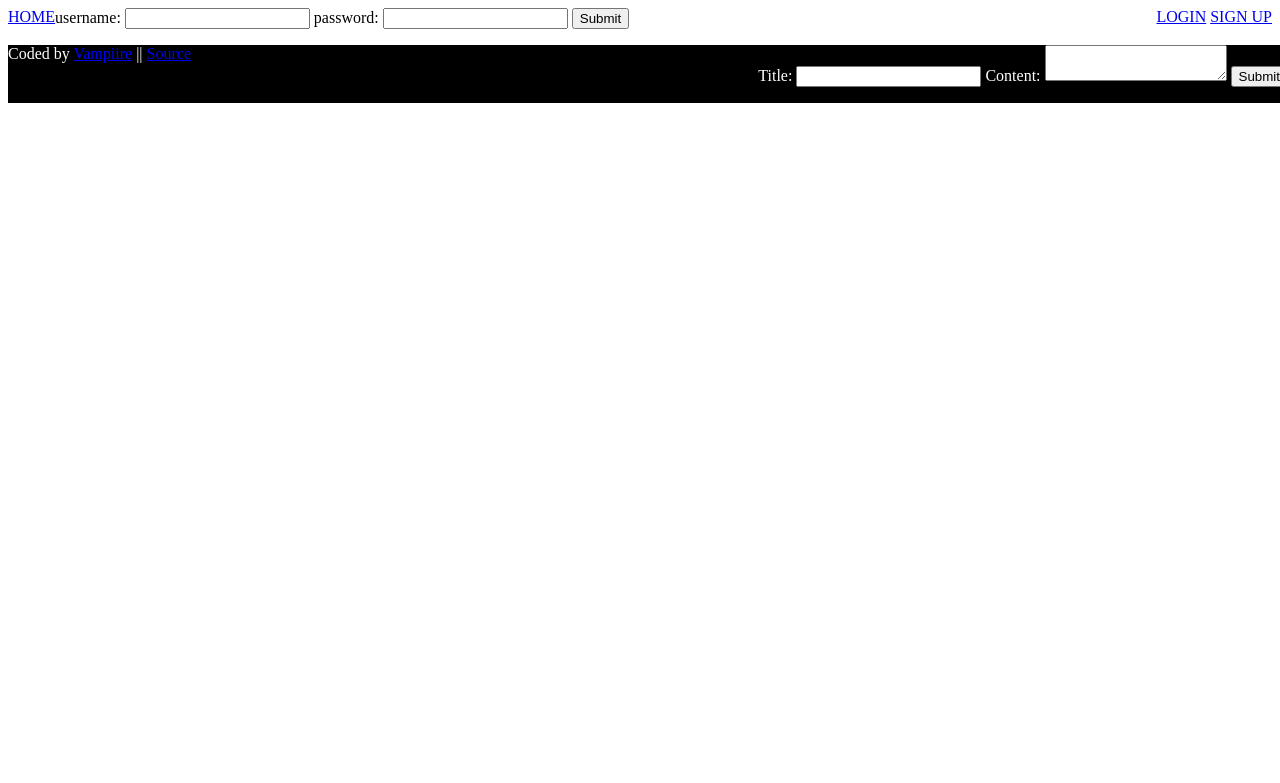
After one commit to the-vampiire/blogz, a Flask app: page /login in a window 1280 px wide. The commit adds this page. Shown: the top 783 px of the page. Run offline with Flask 2, Linux system fonts and the light colour scheme.

Commit message:
added signup, login, logout routes and handlers
improved previous routes to handle logged in users

```diff
--- /dev/null
+++ b/app/routes/login.py
@@ -0,0 +1,31 @@
+from flask import Blueprint, render_template, request, redirect, session, flash
+from app import db_session
+from app.models.user import User
+from app.models.blog import Blog
+
+login = Blueprint('login', __name__)
+
+@login.route('/login', methods = ['GET', 'POST'])
+def login_page():
+  if request.method == 'GET':
+    if 'logged_in' not in session: return render_template('login.html')
+    return redirect('/')
+
+  username = request.form['username']
+  password = request.form['password']
+
+  user = User.query.filter_by(username=username).first()
+
+  if not user:
+    flash('No user found with that username. Signup for a new account')
+    return redirect('/signup')
+
+  if not user.check_password(password):
+    return render_template('login.html', auth_error="Invalid credentials")
+
+  # create session
+  session['logged_in'] = True
+  session['username'] = user.username
+  session['user_id'] = user.id
+
+  return redirect('/')
--- /dev/null
+++ b/app/static/styles/styles.css
@@ -0,0 +1,23 @@
+#navigation {
+  position: relative;
+  float: left
+}
+
+#authentication {
+  position: relative;
+  float: right
+}
+
+#new_blog {
+  background-color: black;
+  position: relative;
+  float: right;
+}
+
+footer {
+  z-index: 10;
+  color: white;
+  position: fixed;
+  width: 100%;
+  background-color: black;
+}
--- a/app/templates/base.html
+++ b/app/templates/base.html
@@ -0,0 +1,43 @@
+<header>
+  {% block header %}
+  {% endblock %}
+  <link href="{{ url_for('static', filename='./styles/styles.css') }}" rel="stylesheet">
+  <title>{% block title %}{% endblock %}</title>
+</header>
+<body>
+  <nav>
+    <span id="navigation">
+      <a href='/'>HOME</a>
+      {% if user %}
+        <a href='/user/{{ user.id }}'>{{ user.username }}</a>
+      {% endif %}
+    </span>
+    <span id="authentication">
+      {% if user %}
+        <a href='/logout'>LOGOUT</a>
+      {% else %}
+        <a href='/login'>LOGIN</a>
+        <a href='/signup'>SIGN UP</a>
+      {% endif %}
+    </span>
+  </nav>
+
+  {% block body %}
+  {% endblock %}
+
+  <footer>
+    Coded by <a href="https://github.com/the-vampiire">Vampiire</a> || <a href="https://github.com/the-vampiire/blogz" >Source</a>
+    <div id="new_blog">
+      <form action='new_blog' method="POST">
+        <label>
+          Title: <input type="text" name="title" required>
+        </label>
+        <label>
+          Content:
+          <textarea type="text" name="body" required></textarea>
+        </label>
+        <input type="submit" name="Submit">
+      </form>
+    </div>
+  </footer>
+</body>
--- a/app/templates/index.html
+++ b/app/templates/index.html
@@ -1,4 +1,8 @@
+{% extends "base.html" %}
+{% block title %} All Blogs {% endblock %}
+{% block body %}
   {% if users %}
+  <h2 style="padding-top: 50px;">USERS</h2>
     <ul>
       {% for user in users %}
         <li>
@@ -11,6 +15,7 @@
   {% endif %}
 
   {% if blogs %}
+  <h2>BLOGS</h2>
     <ul>
       {% for blog in blogs %}
         <li>
@@ -21,3 +26,4 @@
   {% else %}
     <p>No blog posts</p>
   {% endif %}
+{% endblock %}
--- /dev/null
+++ b/app/templates/login.html
@@ -0,0 +1,13 @@
+{% extends "base.html" %}
+{% block title %} Log In {% endblock %}
+{% block body %}
+  <form action='/login' method="POST">
+    <label>
+      username: <input type="text" name="username">
+    </label>
+    <label>
+      password: <input type="password" name="password">
+    </label>
+    <input type="submit" name="Log In">
+  </form>
+{% endblock %}
--- a/app/templates/new_user.html
+++ b/app/templates/signup.html
@@ -8,7 +8,7 @@
   {% endif %}
 {% endwith %}
 
-<form action='/new_user' method="POST">
+<form action='/signup' method="POST">
   <label>
       Username:
       <input type="text" name="username" {% if username %} value="{{ username }}" {% endif %} required>
@@ -28,5 +28,5 @@
       Email:
       <input type="text" name="email" {% if email %} value="{{ email }}" {% endif %}>
   </label>
-  <input type="submit" name="Submit">
+  <input type="submit" name="Sign Up">
 </form>
```
Also changed, not shown: app/__init__.py (+6 -2 lines), app/routes/index.py (+12 -3 lines), app/routes/logout.py (added, +8 -0 lines), app/routes/new_blog.py (+13 -14 lines), app/routes/signup.py (renamed from app/routes/new_user.py, +7 -10 lines), app/public/styles/styles.css (deleted), app/templates/user.html (added). Lines whose indentation alone changed are shown as unchanged.
